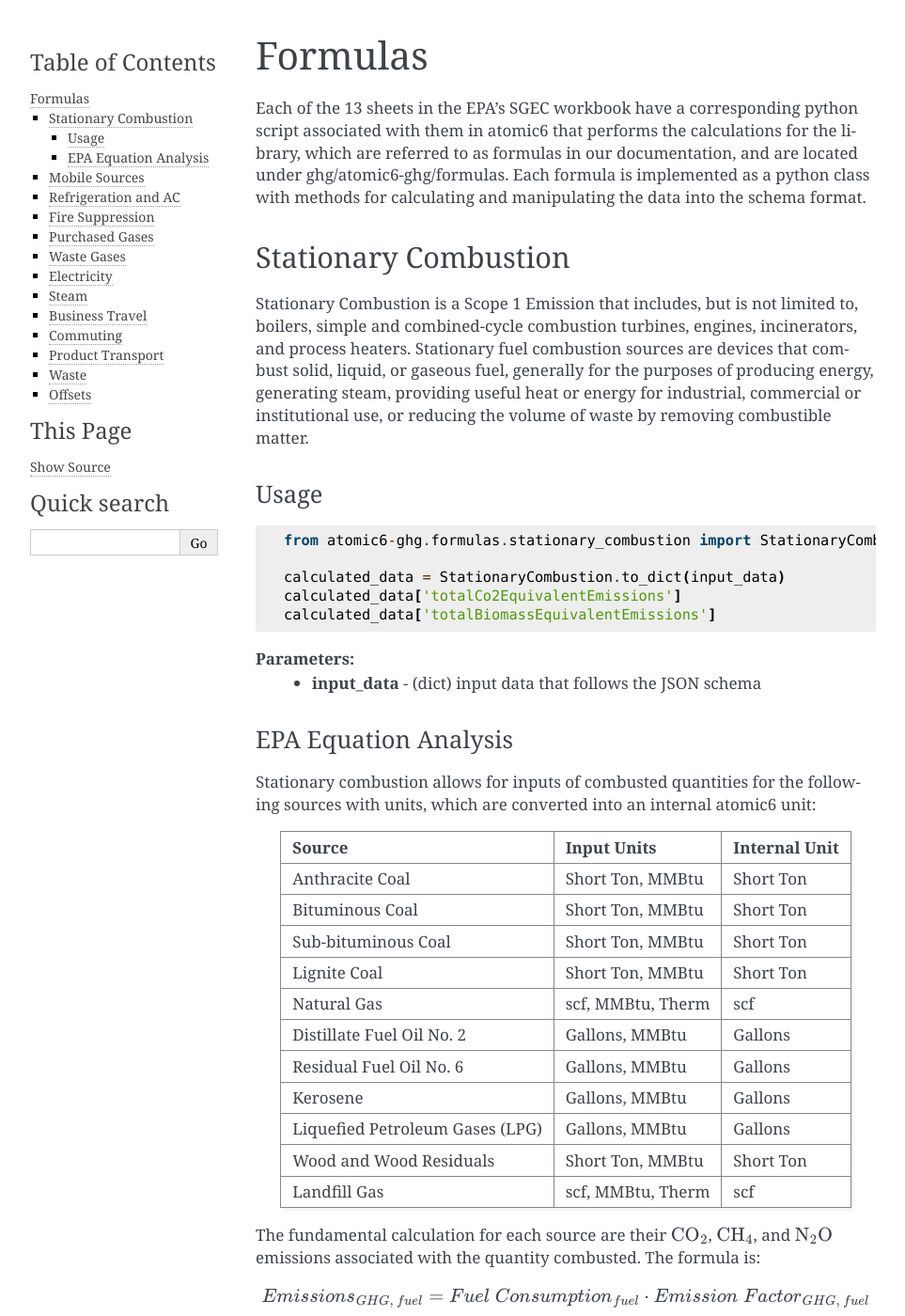
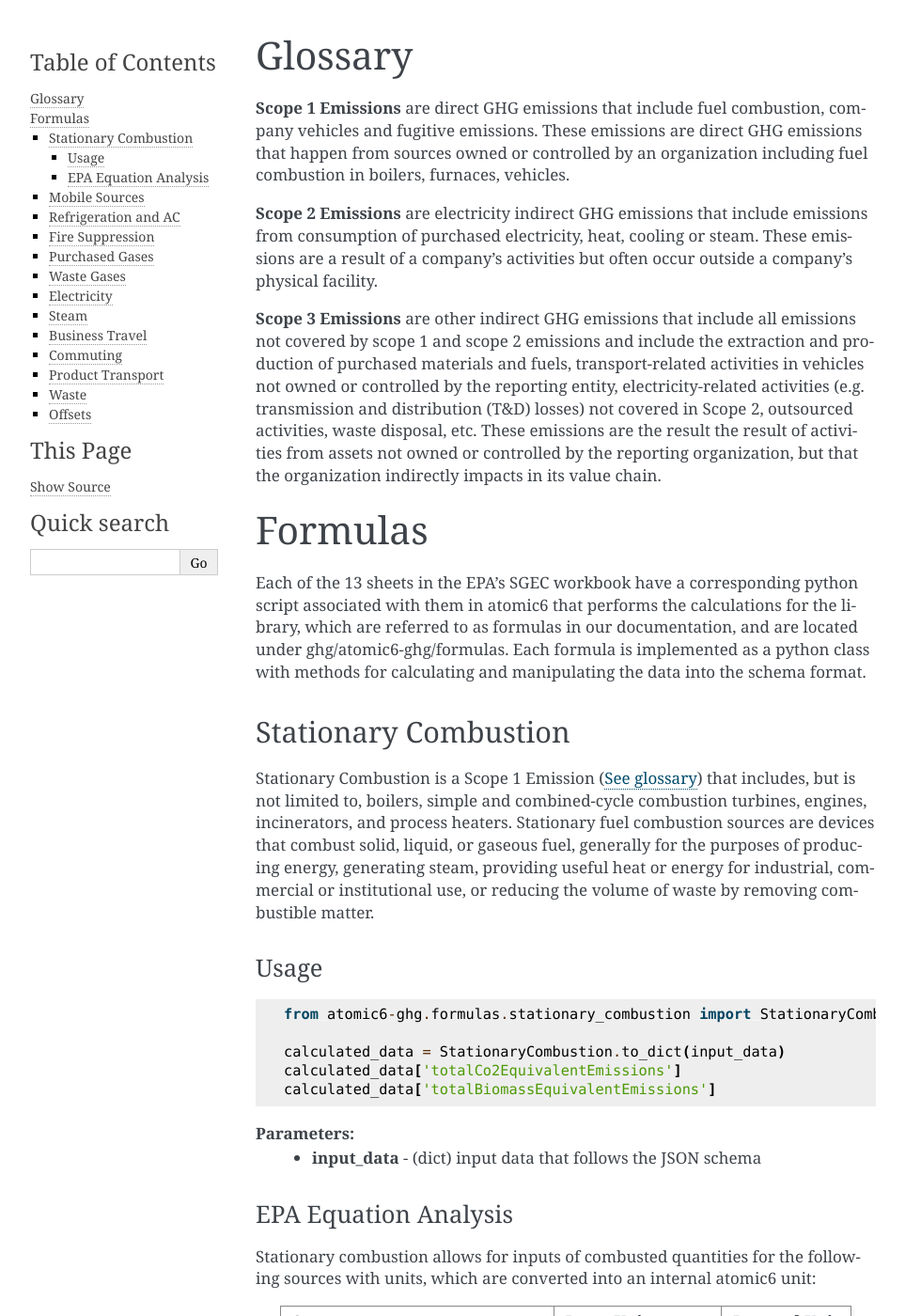
Before and after one commit to atomic6-org/ghg, a Sphinx documentation site: the page built from docs/source/formulas.rst, in a window 1280 px wide and 1400 px high. Shown: the whole window at 94% size, without its empty margins (148-1111 px from the left). Built offline with Sphinx 7.4.7, drawn with Linux system fonts in a browser that asks for light colours.

Commit message:
Add atomic6 glossary, update stat.comb. docs

```diff
--- a/docs/source/formulas.rst
+++ b/docs/source/formulas.rst
@@ -1,3 +1,5 @@
+.. include:: glossary.rst
+
 Formulas
 ========
 
@@ -8,8 +10,11 @@ manipulating the data into the schema format.
 
 Stationary Combustion
 ---------------------
-Stationary Combustion is a Scope 1 Emission that includes, but is not limited to, boilers, simple and combined-cycle combustion turbines, engines, incinerators, and process heaters.
-Stationary fuel combustion sources are devices that combust solid, liquid, or gaseous fuel, generally for the purposes of producing energy, generating steam, providing useful heat or energy for industrial, commercial or institutional use, or reducing the volume of waste by removing combustible matter.
+Stationary Combustion is a Scope 1 Emission (`See glossary <glossary.html>`_) that includes, but is not limited to,
+boilers, simple and combined-cycle combustion turbines, engines, incinerators, and process heaters. Stationary fuel
+combustion sources are devices that combust solid, liquid, or gaseous fuel, generally for the purposes of producing
+energy, generating steam, providing useful heat or energy for industrial, commercial or institutional use, or reducing
+the volume of waste by removing combustible matter.
 
 Usage
 **********
@@ -27,7 +32,8 @@ Usage
 
 EPA Equation Analysis
 **************************************************
-Stationary combustion allows for inputs of combusted quantities for the following sources with units, which are converted into an internal atomic6 unit:
+Stationary combustion allows for inputs of combusted quantities for the following sources with units, which are
+converted into an internal atomic6 unit:
 
 .. csv-table::
    :file: ./stationary_combustion.csv
--- /dev/null
+++ b/docs/source/glossary.rst
@@ -0,0 +1,17 @@
+Glossary
+========
+
+**Scope 1 Emissions** are direct GHG emissions that include fuel combustion, company vehicles and fugitive emissions.
+These emissions are direct GHG emissions that happen from sources owned or controlled by an organization including fuel
+combustion in boilers, furnaces, vehicles.
+
+**Scope 2 Emissions** are electricity indirect GHG emissions that include emissions from consumption of purchased
+electricity, heat, cooling or steam. These emissions are a result of a company's activities but often occur outside a
+company's physical facility.
+
+**Scope 3 Emissions** are other indirect GHG emissions that include all emissions not covered by scope 1 and scope 2
+emissions and include the extraction and production of purchased materials and fuels, transport-related activities in
+vehicles not owned or controlled by the reporting entity, electricity-related activities (e.g. transmission and
+distribution (T&D) losses) not covered in Scope 2, outsourced activities, waste disposal, etc. These emissions are the
+result the result of activities from assets not owned or controlled by the reporting organization, but that the
+organization indirectly impacts in its value chain.
```
